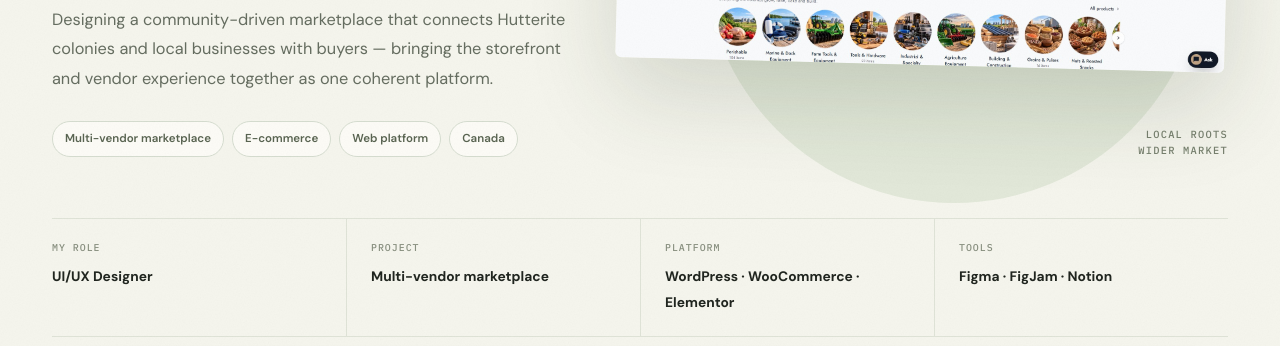
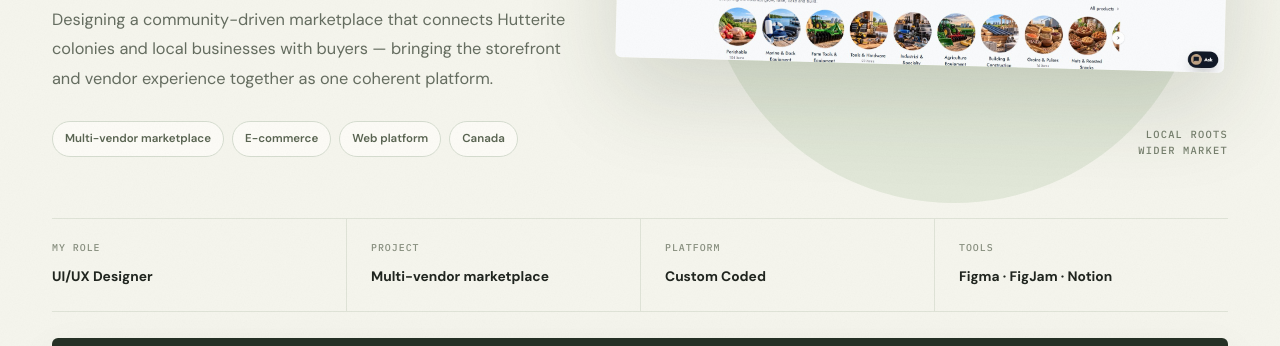
Before and after one commit to Pasi-design/portfolio, a plain HTML site: page hutterite-case-study.html in a window 1280 px wide. Shown: the part 454-800 px from the top of the page. Drawn offline with nearby package versions, Linux system fonts and the light colour scheme; a web font is replaced by a local one.

Commit message:
Update hutterite-case-study.html

```diff
--- a/hutterite-case-study.html
+++ b/hutterite-case-study.html
@@ -29,7 +29,7 @@ html{scroll-behavior:smooth;scroll-padding-top:110px}body{background:var(--fc-pa
 <section class="fc-hero"><div class="fc-wrap"><nav class="fc-breadcrumb" aria-label="Breadcrumb"><a href="index.html">Home</a><span class="slash">/</span><a href="index.html#work">Selected work</a><span class="slash">/</span><span>Hutterite Marketplace</span></nav>
 <div class="fc-hero-grid"><div><div class="fc-kicker">Marketplace product design · Canada</div><h1>Local roots.<br>A wider <em>market.</em></h1><p class="fc-lede">Designing a community-driven marketplace that connects Hutterite colonies and local businesses with buyers — bringing the storefront and vendor experience together as one coherent platform.</p><div class="fc-chips"><span class="fc-chip">Multi-vendor marketplace</span><span class="fc-chip">E-commerce</span><span class="fc-chip">Web platform</span><span class="fc-chip">Canada</span></div></div>
 <div class="fc-hero-art"><div class="fc-stamp">BUILT FOR<br><b>Community</b></div><img src="Hutterite_Marketplace.jpg" alt="Hutterite Marketplace storefront design" fetchpriority="high"></div></div>
-<div class="fc-project-bar"><div class="fc-meta"><span>My role</span><strong>UI/UX Designer</strong></div><div class="fc-meta"><span>Project</span><strong>Multi-vendor marketplace</strong></div><div class="fc-meta"><span>Platform</span><strong>WordPress · WooCommerce · Elementor</strong></div><div class="fc-meta"><span>Tools</span><strong>Figma · FigJam · Notion</strong></div></div>
+<div class="fc-project-bar"><div class="fc-meta"><span>My role</span><strong>UI/UX Designer</strong></div><div class="fc-meta"><span>Project</span><strong>Multi-vendor marketplace</strong></div><div class="fc-meta"><span>Platform</span><strong>Custom Coded</strong></div><div class="fc-meta"><span>Tools</span><strong>Figma · FigJam · Notion</strong></div></div>
 <div class="fc-top-results" aria-label="Marketplace snapshot"><div class="fc-top-results-head"><span>MARKETPLACE SNAPSHOT</span><span>Platform scale ↘</span></div><div class="fc-top-result-grid"><div><strong>103</strong><span>Verified sellers — 87 colonies and 16 local businesses</span></div><div><strong>317+</strong><span>Products across 14 departments</span></div><div><strong>144</strong><span>Services listed on the platform</span></div></div></div></div></section>
 <section class="fc-layout"><aside class="fc-side"><div class="fc-side-inner"><div class="fc-side-label">The story</div><nav><a href="#overview" class="active">01&nbsp; Overview</a><a href="#challenge">02&nbsp; Challenge</a><a href="#process">03&nbsp; Process</a><a href="#experience">04&nbsp; Experience</a><a href="#system">05&nbsp; Design approach</a><a href="#outcome">06&nbsp; Results</a></nav></div></aside><div class="fc-content">
 <section class="fc-section" id="overview"><div class="fc-eyebrow">01 / Overview</div><h2>Two sides of a marketplace. <em>One connected product.</em></h2><p class="fc-intro">Hutterite Marketplace is a Canadian multi-vendor marketplace connecting buyers directly with Hutterite colonies and local businesses. Its catalogue spans farm-fresh produce, meat and eggs, handcrafted goods, farm and industrial equipment, building materials and skilled trade services.</p><p>I designed the UI/UX for two connected experiences: a buyer-facing storefront to browse, compare, order and request quotes, and a vendor dashboard for colonies and businesses to manage products, orders and enquiries.</p><div class="fc-note"><div class="fc-note-mark">✳</div><p><strong>The design opportunity</strong><br>Make a large, varied catalogue feel easy to navigate for buyers — while keeping everyday listing and order-management tasks approachable for vendors.</p></div><h3>Scope of work</h3><div class="fc-responsibilities"><span>User research</span><span>Information architecture</span><span>User flows</span><span>Wireframing</span><span>UI design</span><span>Design system</span><span>Prototyping</span><span>Responsive web</span><span>Vendor dashboard CRUD</span></div></section>
```
